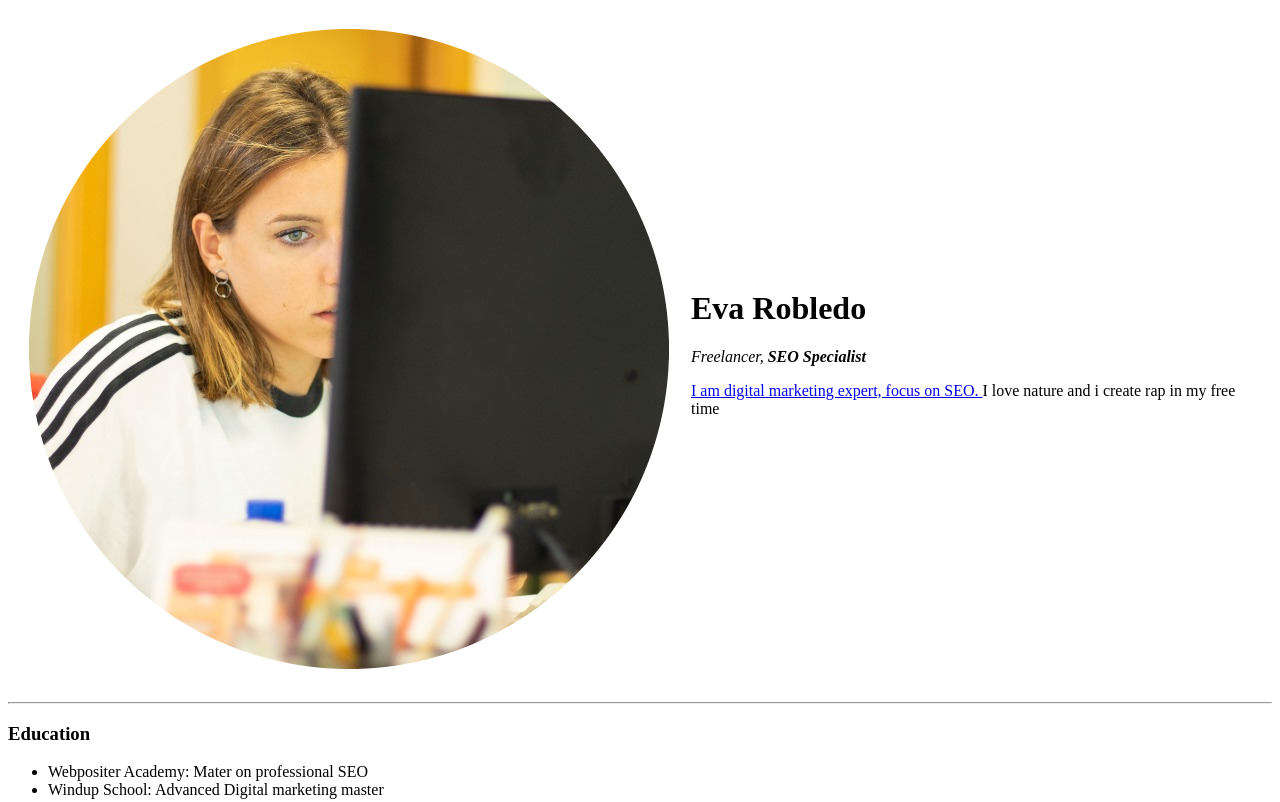
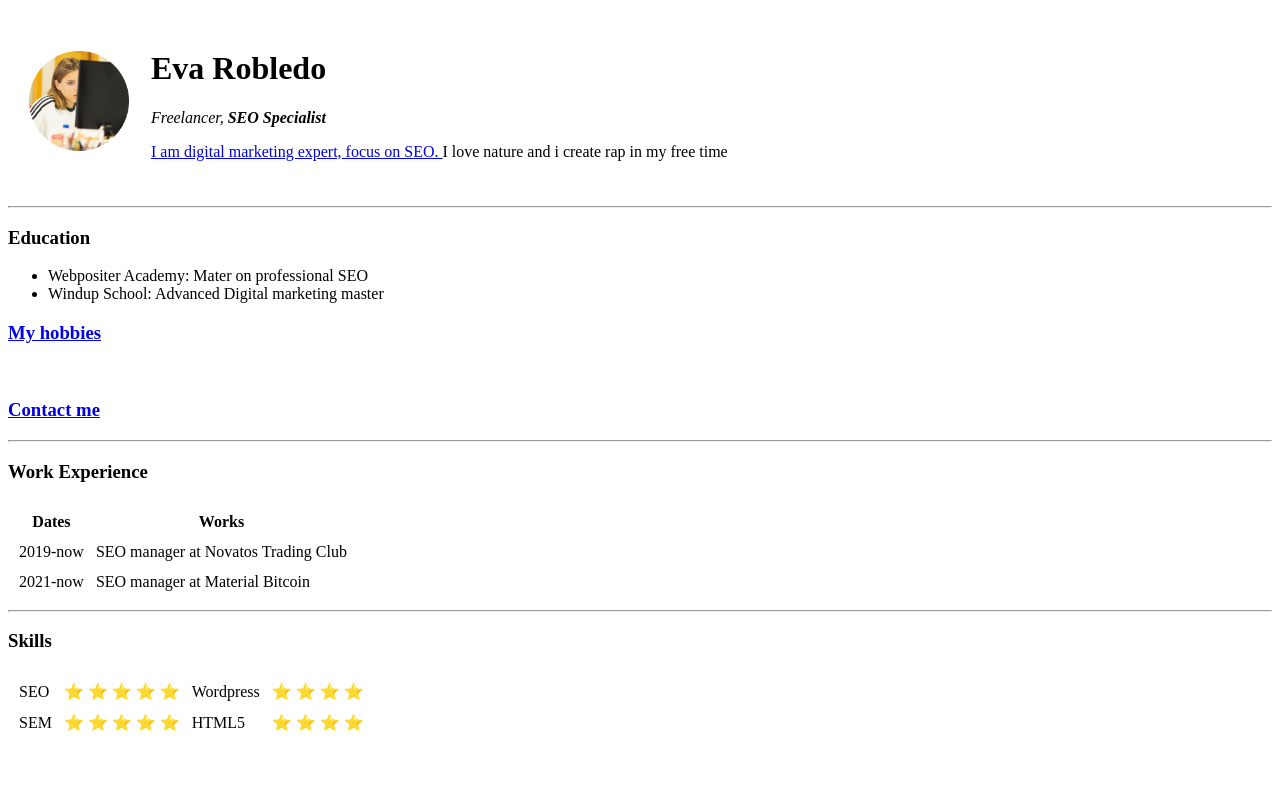
Before and after one commit to evamarsalado/cv, a plain HTML site: page index.html in a window 1280 px wide. Shown: the top 802 px of the page. Drawn offline with Linux system fonts and the light colour scheme.

Commit message:
change profile size

```diff
--- a/index.html
+++ b/index.html
@@ -9,7 +9,7 @@
 <body>
   <table cellspacing="20px">
     <tr>
-      <td><img src="images/Evaelemental-modified.png" alt="Eva Robledo picture profile"></td>
+      <td><img src="images/Evaelemental-modified.png" alt="Eva Robledo picture profile" width="100" height="100"></td>
       <td><h1>Eva Robledo</h1>
         <p><em>Freelancer, <strong>SEO Specialist</strong></em></p>
         <p><a href="https://www.linkedin.com/in/eva-robledo-rivera-26215187/">I am digital marketing expert, focus on SEO. </a>I love nature and i  create rap in my free time</p>
```
